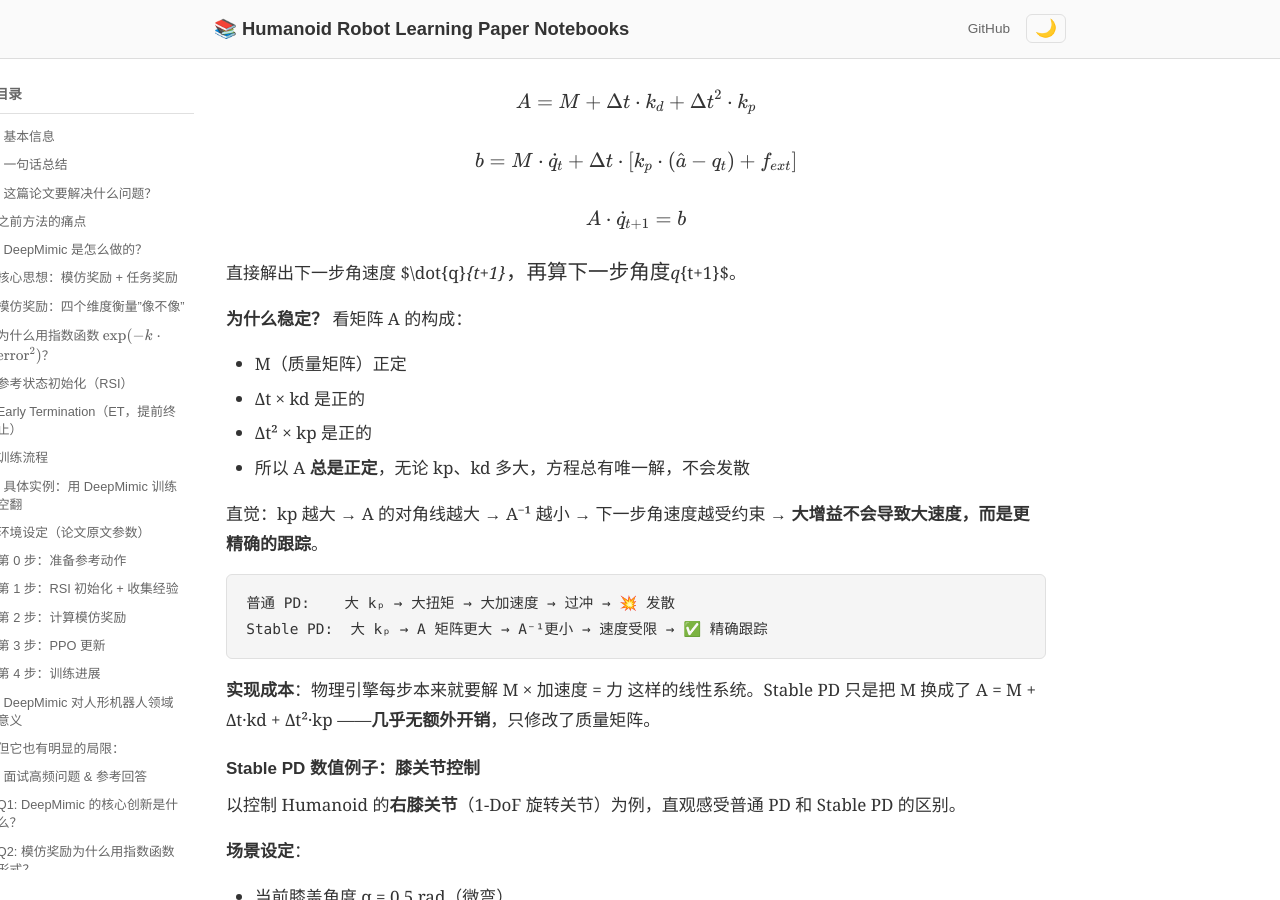
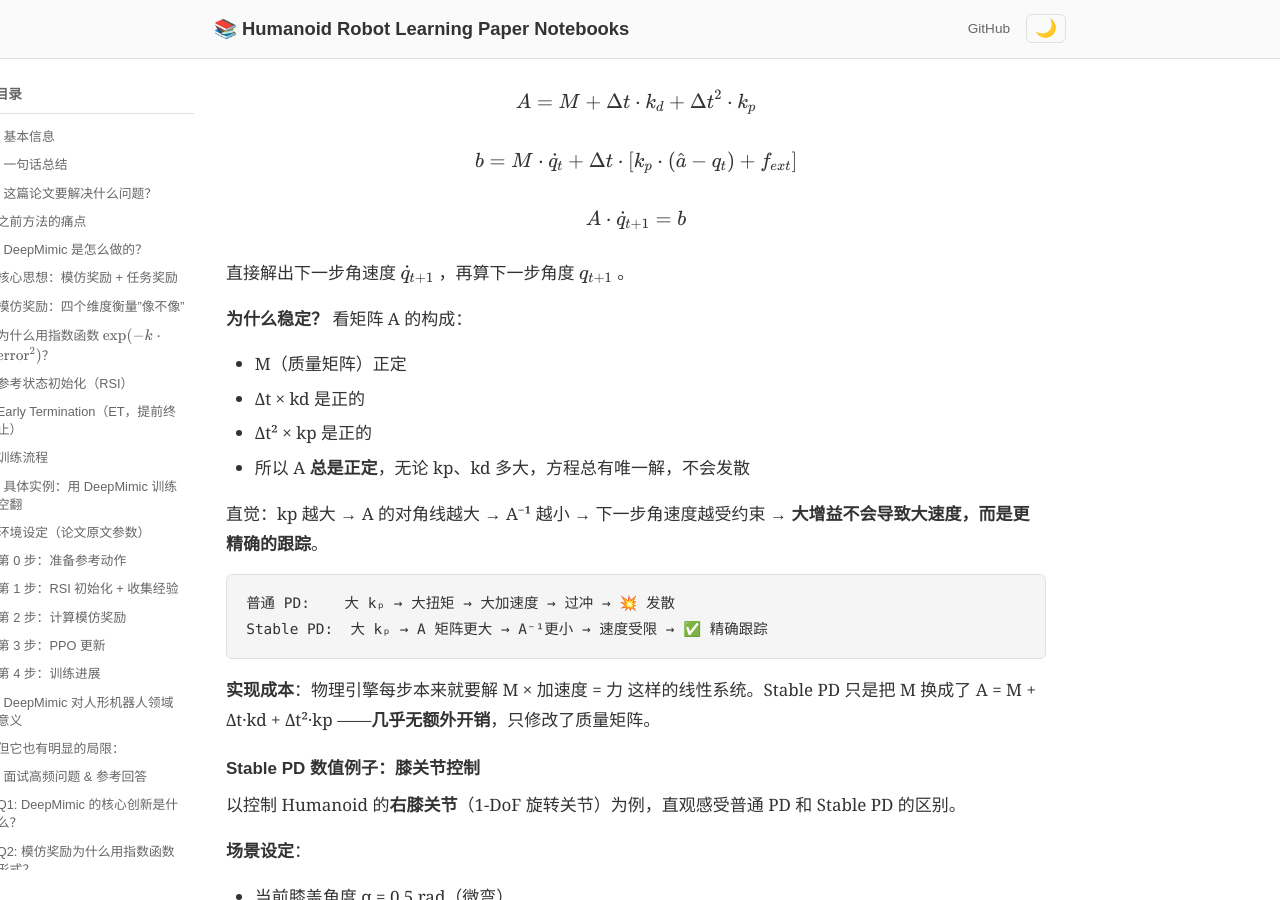
Before and after one commit to ImChong/Humanoid_Robot_Learning_Paper_Notebooks, a Jekyll site: the page built from papers/01_Foundational_RL/DeepMimic_Example-Guided_Deep_RL_of_Physics-Based_Character_Skills/DeepMimic_Example-Guided_Deep_RL_of_Physics-Based_Character_Skills.md, in a window 1280 px wide and 900 px high, scrolled down 22228 px. Built offline with Jekyll 4.4.1, drawn with Linux system fonts in a browser that asks for light colours.

Commit message:
fix: 修复行内公式下划线被GitHub解析为斜体的渲染问题

```diff
--- a/papers/01_Foundational_RL/DeepMimic_Example-Guided_Deep_RL_of_Physics-Based_Character_Skills/DeepMimic_Example-Guided_Deep_RL_of_Physics-Based_Character_Skills.md
+++ b/papers/01_Foundational_RL/DeepMimic_Example-Guided_Deep_RL_of_Physics-Based_Character_Skills/DeepMimic_Example-Guided_Deep_RL_of_Physics-Based_Character_Skills.md
@@ -667,7 +667,7 @@ $$b = M \cdot \dot{q}_t + \Delta t \cdot \left[ k_p \cdot (\hat{a} - q_t) + f_{e
 
 $$A \cdot \dot{q}_{t+1} = b$$
 
-直接解出下一步角速度 $\dot{q}_{t+1}$，再算下一步角度 $q_{t+1}$。
+直接解出下一步角速度 $\dot{q}\_{t+1}$ ，再算下一步角度 $q\_{t+1}$ 。
 
 **为什么稳定？** 看矩阵 A 的构成：
 - M（质量矩阵）正定
```
